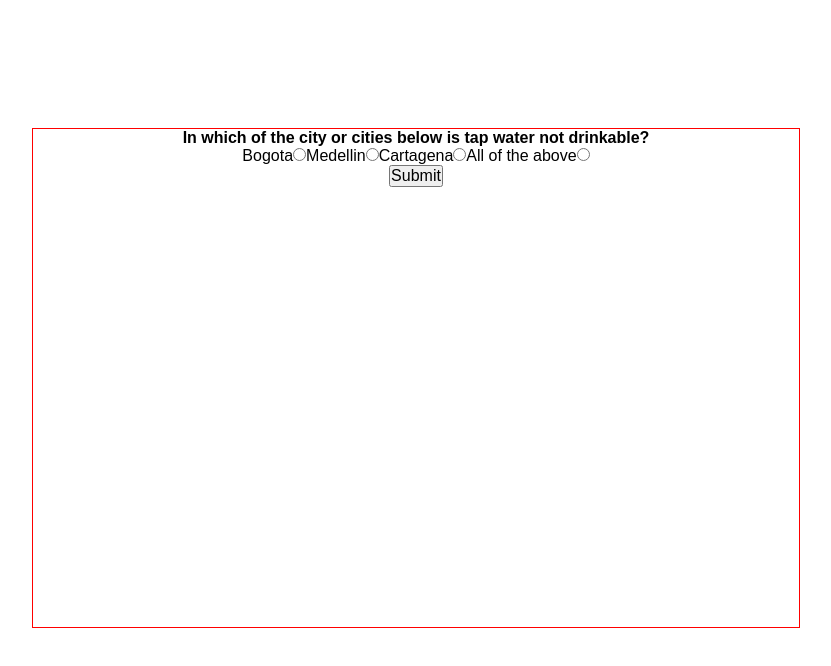
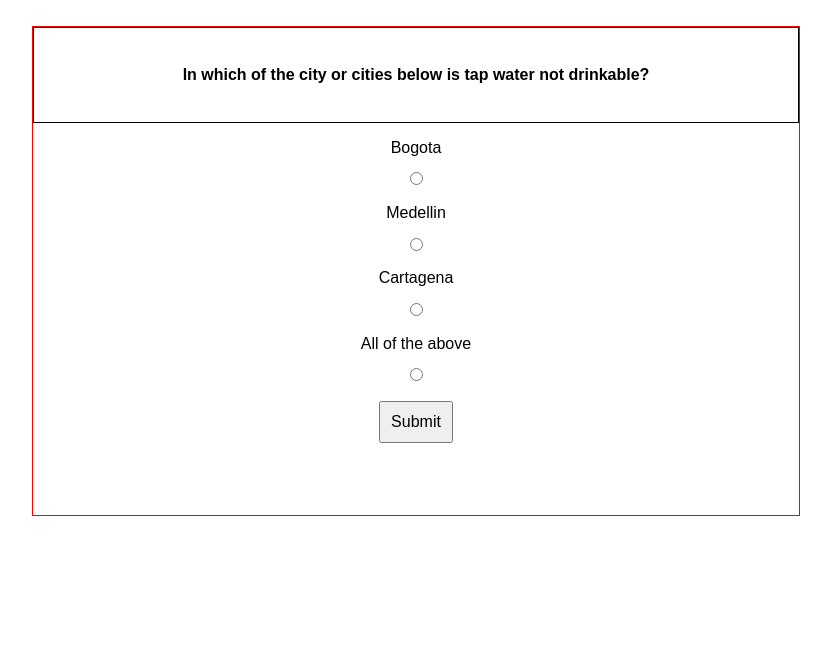
Before and after one commit to jamche/jamieYeungProjectThree, a plain HTML site: page quiz.html in a window 1280 px wide. Shown: the whole page, without its empty margins (224-1055 px from the left). Drawn offline with nearby package versions, Linux system fonts and the light colour scheme.

Commit message:
Had to redo the entire js script since error could not be found, but code now works for mvp. can do styling + fonts now

```diff
--- a/partials/_quizStyle.scss
+++ b/partials/_quizStyle.scss
@@ -1,18 +1,41 @@
+body{
+  background: url()
+}
 .wrapper{
-  margin: 10% 20%;
+  margin: 2% 20%;
 }
 .quizBoxContainer{
   text-align: center;
+
+}
+.qTitle{
+  border: 1px solid black;
+    margin: 0 auto;
+    width:100%;
+    padding:5%;
 
 }
   .choiceBox{
     border: 1px solid red;
     margin: 0 auto;
     width:100%;
-    height:500px;
+  }
+  .options{
+    margin:2%;
+    div{
+      margin:2%;
+    }
+  }
+  input{
+    padding: 10px;
+  }
+  p{
+    margin: 2%;
+    line-height: 1.5;
   }
   button{
+        visibility: hidden;
         width: 20%;
-        margin: 0 auto;
+        margin: 2% auto;
         padding: 10px 24px;
       }
--- a/quiz.html
+++ b/quiz.html
@@ -11,18 +11,28 @@
 
   <div class="wrapper quizBoxContainer">
     <!-- form of question/choices/answer -->
-      <form action="submit" class="choiceBox">
+
+    <form action="submit" class="choiceBox">
+      <div class="test">
+        <div class="title">
+          <h4 class="qTitle"><!-- question here --></h4>
+        </div>
+        <div class="options">
+          <!-- choices in this div -->
+        </div>
+        <div class="answerBox">
+              <!-- answer and explanation here -->
+        </div>
+      </div>
+        <!-- submit button -->
         <div>
-          <!-- question here -->
-        <h4 class="qTitle"></h4>
+        <input type='submit' name="choice">
         </div>
-        <!-- choices in this div -->
-        <div class="options">
+        <!-- next button to go to next question -->
+        <div>
+        <button id ='next' type='reset'>Next</button>
         </div>
-        <!-- submit button -->
-        <input type='submit' name="choice">
-      </form>
-     <!-- answer and explanation here -->
+    </form>
   </div>
 
 
--- a/script.js
+++ b/script.js
@@ -1,106 +1,113 @@
-// data
-
-// get data of questions in
 const questionData = [
   // first question data
   {
     question: 'In which of the city or cities below is tap water not drinkable?',
-    option: ['Bogota','Medellin','Cartagena','All of the above'],
-    answer: 'Bogota'
+    option: ['Bogota', 'Medellin', 'Cartagena', 'All of the above'],
+    answer: 'Cartagena',
+    answerText: 'Correct answer. Since Cartagena is in the coastal region of Colombia, tap water is not drinkable. In cities such Bogota & Medellin, it is drinkable as they are located within the mountainous regions, where the source of water is from.'
   },
   // second question data
   {
-    question:'What is the approximate amount of Colombians that use Uber(Total Population is ~49.07 million?)',
-    option:['1 mil, 2.3 mil, more than 50% , No one it\'s illegal'],
-    answer: '2.3 mil'
+    question: 'What is the approximate amount of Colombians that use Uber(Total Population is ~49.07 million?)',
+    option: ['1 mil', '2 mil', '3 mil', 'Isn\'t Uber illegal in Colombia?'],
+    answer: '2 mil',
+    answerText:'There are still about 2 million people and still increasing that use uber throughout the country even if it is illegal. Uber is still cheaper than the other options currently to travel throughout a major city. '
   },
   // third question data
   {
-    question: 'What is the approximate amount of Colombians that use Uber(Total Population is ~49.07 million?)',
-    option: ['1 mil, 2.3 mil, more than 50% , No one it\'s illegal'],
-    answer: '2.3 mil'
+    question: 'Since we all need to eat at some point, what would the average cost of a typical meal be in Colombia',
+    option: ['2$ - 4$', '5$ - 9$', '10$ - 14.5$', '14.5$ - 20$', 'cheaper than 2$'],
+    answer: '5$ - 9$',
+    answerText: 'Correct! In most cities you can go in to any restaurant and order what they call a "Menu del Dia", which is a typical Colombian dish that contains rice, beans, meat/fish and vegetables.'
   },
   // fourth question data
 
   {
-    question: 'What is the approximate amount of Colombians that use Uber(Total Population is ~49.07 million?)',
-    option: ['1 mil, 2.3 mil, more than 50% , No one it\'s illegal'],
-    answer: '2.3 mil'
+    question: 'What would be the typical cost to fly between any major cities within Colombia',
+    option: ['5$-10$', '11$-41$', '41$-61$', '62$', 'flights are expensive yo'],
+    answer: '11$-41$',
+    answerText: 'Correct! Flights within Colombia are super cheap! Even if booked a few days beforehand, flights can cost sometimes less than $20 for a 1-2 hour flight. Which, in comparison to an 8 hour bus ride with a similar cost sounds much better.'
   },
-    // fifth question data
-
+  // fifth question
   {
-    question: 'What is the approximate amount of Colombians that use Uber(Total Population is ~49.07 million?)',
-    option: ['1 mil, 2.3 mil, more than 50% , No one it\'s illegal'],
-    answer: '2.3 mil'
+    question: 'There is a saying in Colombia that goes likes" No des papaya" which translates to "Don\'t give papaya". What does this mean? ',
+    option: ['If i bought a papaya', 'I shouldn\'t give my papaya to anyone', 'I shouldn\'t buy fruits on the street', 'Don\'t give an opportunity to be pickpocketed' ],
+    answer: 'Don\'t give an opportunity to be pickpocketed',
+    answerText: 'Correct! Colombia is safer than ever to visit. But there are still issues with pickpockets. So one should always ensure that they keep their belongings out of reach of being pickpocketed.'
   }
 ]
-const quizQuestion = questionData[0].question;
-  // fourth question data
-  // fifth question data
-// 1st step
-//insert the option from questionData value to the form as radio buttons from the array
-// get the select/radio button to take the value from the questionData.option array and display on page
-// make function to create html for each options of each question
 
-// for loop for making each question
-// start of for loop**********
-// questionData.forEach((qLoop) =>{
+// const questionData = undefined;
+let count = 0;
+// for completed
+let j = 0;
 
+function displayQuestion(question) {
 
-// create question to input on page
-  console.log(quizQuestion);
-  $('.qTitle').append(quizQuestion);
-  // create label and input
-  // const label = $(`<label>`).text(`${questionData[0].option[1]}`);
-  // const radioInput = $(`<input type="radio">`).attr({ id: 'from', name: 'from' });
+  $('.qTitle').append(question[count].question);
+  console.log(question[count].question);
 
-  questionData[0].option.forEach((choice) => {
-    $('.options').append($(`<label> for=choice`).text(choice));
-    $('.options').append($(`<input type="radio" value="${choice}">`).attr({ id: choice, name: 'choice' }))
-  });
-  // how to get value of the radio button when selected
-  $('.choiceBox').on('submit', function(e){
+  for (let i = 0; i < questionData[count].option.length; i++) {
+
+    $('.options').append($(`<div><label> for=choice`).text(questionData[count].option[i])) +
+    console.log(question[count].option[i]);
+
+    $('.options').append($(`<input type="radio" value="${questionData[count].option[i]}" </div>`).attr({ id: 'answer', name: 'choice' }));
+  }
+
+}
+// submit button
+$('.choiceBox').on('submit', function (e) {
   e.preventDefault();
   const radioValue = $('input[type="radio"]:checked').val();
+  if (radioValue === questionData[count].answer) {
+    $('.answerBox').append($(`<p>${questionData[count].answerText}</p>`));
+    $('#next').css('visibility','visible');
+    $('input').css('visibility','hidden');
 
-    if (radioValue === questionData[0].answer){
     console.log('you picked the right option')
-      }else{
+    // count the answer +1 if correct
+    //
+    // keep count of questions completed
+    j++;
+    console.log(j);
+    if (j === 5) {
+    alert('You\'ve completed the quiz! Hopefully you learned a bit more about Colombia in case you end up visiting the country. Come back later for more quizzes for other countries!');
+    }
+  } else {
+    alert('Wrong choice, please select another option to continue');
     console.log('wrong answer')
   }
+  // $('.wrongAnswer').html('');
+
 })
-    // end of for loop for entire quiz*********
-  // });
 
-//
-//   function questionData(){
-
-//     }
-//
-
-
-
-
-
-$(function(){
-
-
-
-
+const next = $('#next');
+// resets the quiz & make it count up a question
+$(next).on('click', function (event) {
+  $('#next').css('visibility', 'hidden');
+  $('input').css('visibility', 'visible');
+  event.preventDefault();
+  // $('.test').empty();
+  $('.qTitle').html('');
+  $('.options').html('');
+  $('.answerBox').html('');
+  count++;
+  displayQuestion(questionData);
 
   });
 
 
-// 2nd step
-// make the selected choice compare vs questionData.answer
+
+// print the first object in the array
+// append the question to the title
+// append the label and input to options
+// compare values
+
+// run the damn thing
+$(function(){
+
+  displayQuestion(questionData);
 
 
-
-
-
-// have radio button = value of the option button
-// to find value of checked or selected radio button
-// compare the choice of the user from select button  to the answer
-// if answer is correct, indicate that answer is correct and display text of information
-// add a point if choice === answer, don't add any point if choice is !== answer and ensure point is stored
+});
```
Also changed, not shown: styles/styles.css, 2 other files. Lines whose indentation alone changed are shown as unchanged.
